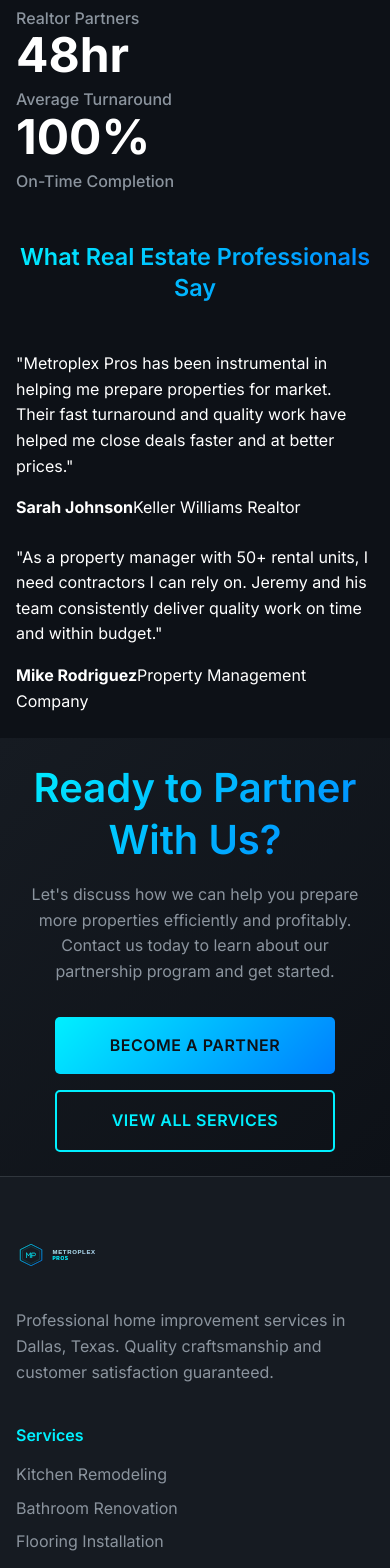
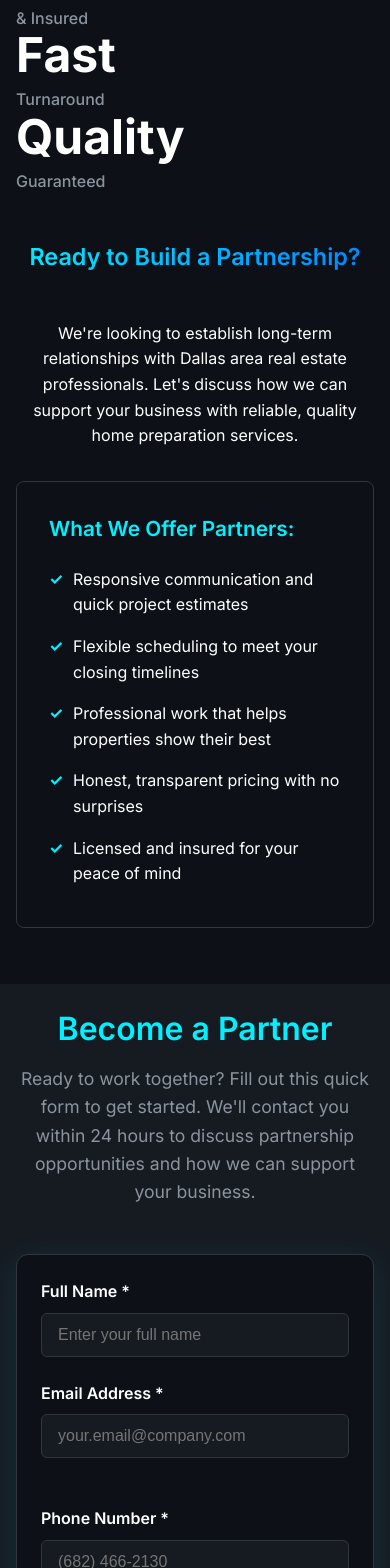
Before and after one commit to thejdmckinney/metroplexpros.com, a Next.js app: page /for-realtors in a window 390 px wide. Shown: the part 5668-7236 px from the top of the page. Built offline with nearby package versions, Linux system fonts and the light colour scheme.

Commit message:
Make realtor page more honest: remove fake stats/testimonials, add professional partner application form with lead capture

```diff
--- a/pages/for-realtors.js
+++ b/pages/for-realtors.js
@@ -219,70 +219,182 @@ export default function ForRealtors() {
             </div>
             <div className="partnership-stats">
               <div className="stat-card">
-                <div className="stat-number">500+</div>
-                <div className="stat-label">Properties Prepared</div>
+                <div className="stat-number">20+</div>
+                <div className="stat-label">Years Experience</div>
               </div>
               <div className="stat-card">
-                <div className="stat-number">50+</div>
-                <div className="stat-label">Realtor Partners</div>
+                <div className="stat-number">Licensed</div>
+                <div className="stat-label">& Insured</div>
               </div>
               <div className="stat-card">
-                <div className="stat-number">48hr</div>
-                <div className="stat-label">Average Turnaround</div>
+                <div className="stat-number">Fast</div>
+                <div className="stat-label">Turnaround</div>
               </div>
               <div className="stat-card">
-                <div className="stat-number">100%</div>
-                <div className="stat-label">On-Time Completion</div>
+                <div className="stat-number">Quality</div>
+                <div className="stat-label">Guaranteed</div>
               </div>
             </div>
           </div>
         </div>
       </section>
 
-      {/* Testimonials */}
-      <section className="section testimonials">
+      {/* Why Partner With Us */}
+      <section className="section why-partner">
         <div className="container">
-          <h2 className="section-title">What Real Estate Professionals Say</h2>
-          <div className="grid grid-2">
-            <div className="testimonial-card">
-              <div className="testimonial-content">
-                <p>"Metroplex Pros has been instrumental in helping me prepare properties for market. Their fast turnaround and quality work have helped me close deals faster and at better prices."</p>
-              </div>
-              <div className="testimonial-author">
-                <strong>Sarah Johnson</strong>
-                <span>Keller Williams Realtor</span>
-              </div>
-            </div>
-            <div className="testimonial-card">
-              <div className="testimonial-content">
-                <p>"As a property manager with 50+ rental units, I need contractors I can rely on. Jeremy and his team consistently deliver quality work on time and within budget."</p>
-              </div>
-              <div className="testimonial-author">
-                <strong>Mike Rodriguez</strong>
-                <span>Property Management Company</span>
-              </div>
+          <h2 className="section-title">Ready to Build a Partnership?</h2>
+          <p className="section-description text-center">
+            We're looking to establish long-term relationships with Dallas area real estate professionals.
+            Let's discuss how we can support your business with reliable, quality home preparation services.
+          </p>
+          <div className="partnership-intro">
+            <div className="intro-content">
+              <h3>What We Offer Partners:</h3>
+              <ul>
+                <li>Responsive communication and quick project estimates</li>
+                <li>Flexible scheduling to meet your closing timelines</li>
+                <li>Professional work that helps properties show their best</li>
+                <li>Honest, transparent pricing with no surprises</li>
+                <li>Licensed and insured for your peace of mind</li>
+              </ul>
             </div>
           </div>
         </div>
       </section>
 
-      {/* Call to Action */}
-      <section className="section cta">
+      {/* Partner Application Form */}
+      <section className="section partner-application">
         <div className="container">
-          <div className="cta-content text-center">
-            <h2>Ready to Partner With Us?</h2>
-            <p className="text-muted mb-4">
-              Let's discuss how we can help you prepare more properties efficiently and profitably.
-              Contact us today to learn about our partnership program and get started.
-            </p>
-            <div className="cta-buttons">
-              <Link href="/contact" className="btn">
-                Become a Partner
-              </Link>
-              <Link href="/services" className="btn btn-outline">
-                View All Services
-              </Link>
+          <div className="application-content">
+            <div className="application-intro">
+              <h2>Become a Partner</h2>
+              <p>
+                Ready to work together? Fill out this quick form to get started. We'll contact you within
+                24 hours to discuss partnership opportunities and how we can support your business.
+              </p>
             </div>
+
+            <form className="partner-form" action="https://formspree.io/f/mvgdadnq" method="POST">
+              <input type="hidden" name="_subject" value="New Realtor Partnership Inquiry" />
+              <input type="hidden" name="form_type" value="partner_application" />
+
+              <div className="form-row">
+                <div className="form-group">
+                  <label htmlFor="partner_name">Full Name *</label>
+                  <input
+                    type="text"
+                    id="partner_name"
+                    name="partner_name"
+                    required
+                    placeholder="Enter your full name"
+                  />
+                </div>
+                <div className="form-group">
+                  <label htmlFor="partner_email">Email Address *</label>
+                  <input
+                    type="email"
+                    id="partner_email"
+                    name="partner_email"
+                    required
+                    placeholder="your.email@company.com"
+                  />
+                </div>
+              </div>
+
+              <div className="form-row">
+                <div className="form-group">
+                  <label htmlFor="partner_phone">Phone Number *</label>
+                  <input
+                    type="tel"
+                    id="partner_phone"
+                    name="partner_phone"
+                    required
+                    placeholder="(682) 466-2130"
+                  />
+                </div>
+                <div className="form-group">
+                  <label htmlFor="partner_company">Company/Brokerage</label>
+                  <input
+                    type="text"
+                    id="partner_company"
+                    name="partner_company"
+                    placeholder="Your brokerage or company name"
+                  />
+                </div>
+              </div>
+
+              <div className="form-group">
+                <label htmlFor="partner_role">Your Role *</label>
+                <select id="partner_role" name="partner_role" required>
+                  <option value="">Select your role</option>
+                  <option value="realtor">Real Estate Agent/Realtor</option>
+                  <option value="broker">Broker</option>
+                  <option value="property_manager">Property Manager</option>
+                  <option value="investor">Real Estate Investor</option>
+                  <option value="other">Other</option>
+                </select>
+              </div>
+
+              <div className="form-group">
+                <label htmlFor="monthly_volume">Approximate Monthly Property Volume</label>
+                <select id="monthly_volume" name="monthly_volume">
+                  <option value="">Select volume range</option>
+                  <option value="1-3">1-3 properties per month</option>
+                  <option value="4-8">4-8 properties per month</option>
+                  <option value="9-15">9-15 properties per month</option>
+                  <option value="16+">16+ properties per month</option>
+                </select>
+              </div>
+
+              <div className="form-group">
+                <label htmlFor="service_interest">Services You're Most Interested In *</label>
+                <div className="checkbox-group">
+                  <label className="checkbox-label">
+                    <input type="checkbox" name="service_interest" value="market_ready" />
+                    <span>Market Ready Home Preparation</span>
+                  </label>
+                  <label className="checkbox-label">
+                    <input type="checkbox" name="service_interest" value="rental_make_ready" />
+                    <span>Rental Make Ready Services</span>
+                  </label>
+                  <label className="checkbox-label">
+                    <input type="checkbox" name="service_interest" value="minor_repairs" />
+                    <span>Minor Repairs & Touch-ups</span>
+                  </label>
+                  <label className="checkbox-label">
+                    <input type="checkbox" name="service_interest" value="major_renovations" />
+                    <span>Major Renovations</span>
+                  </label>
+                </div>
+              </div>
+
+              <div className="form-group">
+                <label htmlFor="partnership_goals">What are your main goals for this partnership?</label>
+                <textarea
+                  id="partnership_goals"
+                  name="partnership_goals"
+                  rows="4"
+                  placeholder="Tell us about your business needs, typical project timelines, budget ranges, or any specific requirements..."
+                ></textarea>
+              </div>
+
+              <div className="form-group">
+                <label htmlFor="preferred_contact">Preferred Contact Method</label>
+                <select id="preferred_contact" name="preferred_contact">
+                  <option value="phone">Phone Call</option>
+                  <option value="email">Email</option>
+                  <option value="text">Text Message</option>
+                </select>
+              </div>
+
+              <button type="submit" className="btn btn-submit">
+                Submit Partnership Application
+              </button>
+
+              <p className="form-note">
+                We'll review your application and contact you within 24 hours to discuss partnership opportunities.
+              </p>
+            </form>
           </div>
         </div>
       </section>
--- a/styles/globals.css
+++ b/styles/globals.css
@@ -1199,6 +1199,184 @@ textarea.form-control {
   }
 }
 
+/* Partner Application Form Styles */
+.partner-application {
+  background: var(--color-bg-alt);
+}
+
+.application-content {
+  max-width: 800px;
+  margin: 0 auto;
+}
+
+.application-intro {
+  text-align: center;
+  margin-bottom: 3rem;
+}
+
+.application-intro h2 {
+  font-size: 2.5rem;
+  margin-bottom: 1rem;
+  color: var(--color-accent);
+}
+
+.application-intro p {
+  font-size: 1.1rem;
+  color: var(--color-text-muted);
+  max-width: 600px;
+  margin: 0 auto;
+}
+
+.partner-form {
+  background: var(--color-bg);
+  border: 1px solid var(--color-border);
+  border-radius: 12px;
+  padding: 2.5rem;
+  box-shadow: 0 8px 32px rgba(0, 240, 255, 0.1);
+}
+
+.form-row {
+  display: grid;
+  grid-template-columns: 1fr 1fr;
+  gap: 1.5rem;
+  margin-bottom: 1.5rem;
+}
+
+.form-group {
+  margin-bottom: 1.5rem;
+}
+
+.form-group label {
+  display: block;
+  margin-bottom: 0.5rem;
+  font-weight: 600;
+  color: var(--color-text);
+}
+
+.form-group input,
+.form-group select,
+.form-group textarea {
+  width: 100%;
+  padding: 0.75rem 1rem;
+  background: var(--color-bg-alt);
+  border: 1px solid var(--color-border);
+  border-radius: 6px;
+  color: var(--color-text);
+  font-size: 1rem;
+  transition: border-color 0.3s ease, box-shadow 0.3s ease;
+}
+
+.form-group input:focus,
+.form-group select:focus,
+.form-group textarea:focus {
+  outline: none;
+  border-color: var(--color-accent);
+  box-shadow: 0 0 0 2px rgba(0, 240, 255, 0.2);
+}
+
+.checkbox-group {
+  display: grid;
+  grid-template-columns: 1fr 1fr;
+  gap: 0.75rem;
+}
+
+.checkbox-label {
+  display: flex;
+  align-items: center;
+  font-weight: normal;
+  cursor: pointer;
+  margin-bottom: 0;
+}
+
+.checkbox-label input[type="checkbox"] {
+  width: auto;
+  margin-right: 0.5rem;
+  accent-color: var(--color-accent);
+}
+
+.btn-submit {
+  width: 100%;
+  padding: 1rem 2rem;
+  background: linear-gradient(45deg, var(--color-accent), var(--color-accent2));
+  border: none;
+  border-radius: 6px;
+  color: var(--color-bg);
+  font-size: 1.1rem;
+  font-weight: 600;
+  cursor: pointer;
+  transition: transform 0.3s ease, box-shadow 0.3s ease;
+  margin-bottom: 1rem;
+}
+
+.btn-submit:hover {
+  transform: translateY(-2px);
+  box-shadow: 0 8px 25px rgba(0, 240, 255, 0.3);
+}
+
+.form-note {
+  text-align: center;
+  font-size: 0.9rem;
+  color: var(--color-text-muted);
+  margin: 0;
+}
+
+/* Partnership intro styles */
+.partnership-intro {
+  margin: 2rem 0;
+}
+
+.intro-content {
+  background: var(--color-bg);
+  padding: 2rem;
+  border-radius: 8px;
+  border: 1px solid var(--color-border);
+}
+
+.intro-content h3 {
+  color: var(--color-accent);
+  margin-bottom: 1rem;
+  font-size: 1.3rem;
+}
+
+.intro-content ul {
+  list-style: none;
+  padding: 0;
+}
+
+.intro-content li {
+  padding: 0.5rem 0;
+  padding-left: 1.5rem;
+  position: relative;
+}
+
+.intro-content li::before {
+  content: "✓";
+  position: absolute;
+  left: 0;
+  color: var(--color-accent);
+  font-weight: bold;
+}
+
+/* Mobile responsiveness */
+@media (max-width: 768px) {
+  .form-row {
+    grid-template-columns: 1fr;
+    gap: 0;
+  }
+
+  .checkbox-group {
+    grid-template-columns: 1fr;
+  }
+
+  .partner-form {
+    padding: 1.5rem;
+  }
+
+  .application-intro h2 {
+    font-size: 2rem;
+  }
+}
+
 /* High DPI screen optimizations */
 @media (-webkit-min-device-pixel-ratio: 2), (min-resolution: 192dpi) {
   .logo-image,
```
